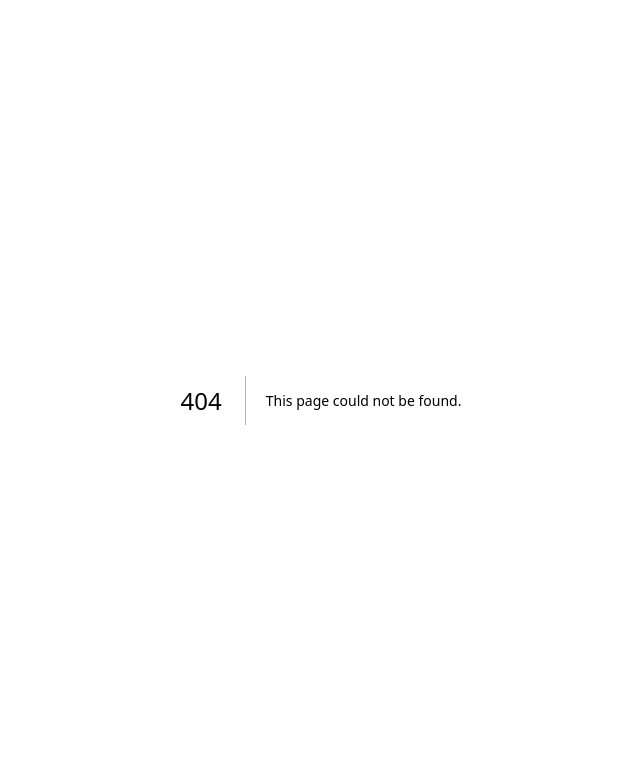
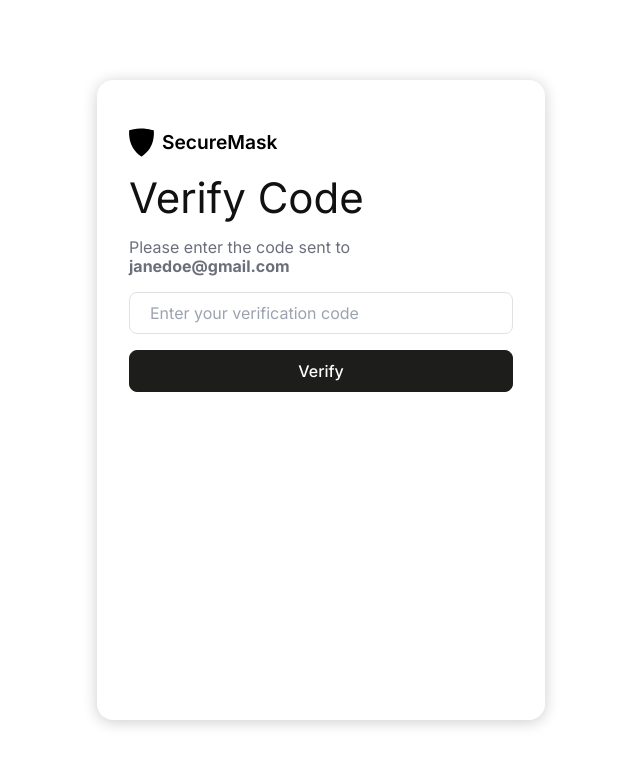
Before and after one commit to Martinsngene/secure-mask-web, a Next.js app: page /verify in a window 1280 px wide. Before the commit this address had no page. Shown: the top 766 px of the page, without its empty margins (319-959 px from the left). Built offline with nearby package versions, Linux system fonts and the light colour scheme.

Commit message:
update: complete verify page, build profile page

```diff
--- /dev/null
+++ b/src/pages/verify/index.tsx
@@ -0,0 +1,36 @@
+/** @format */
+
+import React from "react";
+
+import { SubmitBtn } from "@/components/buttons";
+import styles from "./styles.module.css";
+import Logo from "@/components/logo";
+
+const Verify = () => {
+  return (
+    <div className={styles.container}>
+      <div className={styles.form_container}>
+        <div className={styles.logo_container}>
+          <Logo />
+        </div>
+        <h1 className={styles.header}>Verify Code</h1>
+        <p className={styles.welcome_text}>
+          Please enter the code sent to <strong>janedoe@gmail.com</strong>
+        </p>
+        <div>
+          <input
+            className={styles.input}
+            id='verifyWithCode'
+            placeholder='Enter your verification code'
+            type='password'
+          />
+        </div>
+        <div>
+          <SubmitBtn className='mb-8' label='Verify' />
+        </div>
+      </div>
+    </div>
+  );
+};
+
+export default Verify;
--- /dev/null
+++ b/src/pages/verify/styles.module.css
@@ -0,0 +1,32 @@
+/** @format */
+/* Container */
+.container {
+  @apply mx-auto lg:mx-0 w-[80%] lg:w-full h-[100vh] flex items-center justify-center;
+}
+
+/* Form Container */
+.form_container {
+  @apply bg-white flex flex-col w-full lg:w-[35%] h-[80%] rounded-[1rem] px-8 py-12;
+}
+
+/* Media query for form container box shadow */
+@media screen and (min-width: 1024px) {
+  .form_container {
+    box-shadow: 0px 2px 15px rgba(0, 0, 0, 0.2);
+  }
+}
+
+/* Header */
+.header {
+  @apply mt-4 text-[1.25rem] md:text-[2.625rem] font-normal leading-[24px] md:leading-[49px] text-[#111];
+}
+
+/* Welcome Text */
+.welcome_text {
+  @apply my-4 text-[0.8rem] md:text-[1rem] font-normal leading-[14px] md:leading-[19px] text-[#6B6F7B];
+}
+
+/* Input */
+.input {
+  @apply mb-4 lg:text-[1rem] outline-none w-full border border-[#E1E1E1] rounded-lg h-[15px] px-5 py-5;
+}
```
